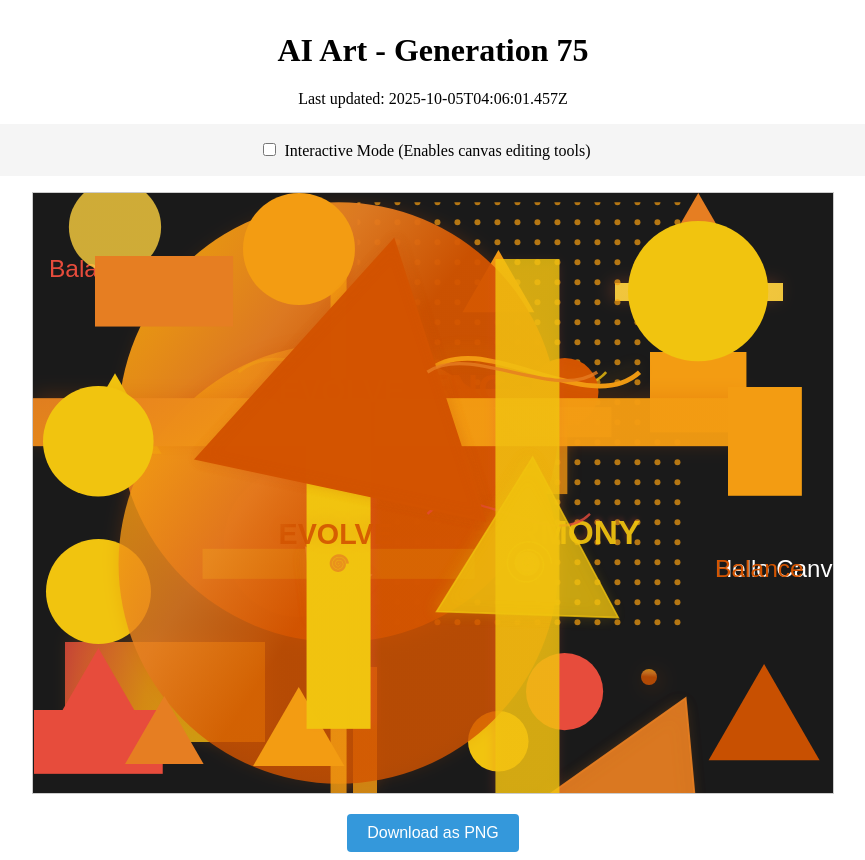
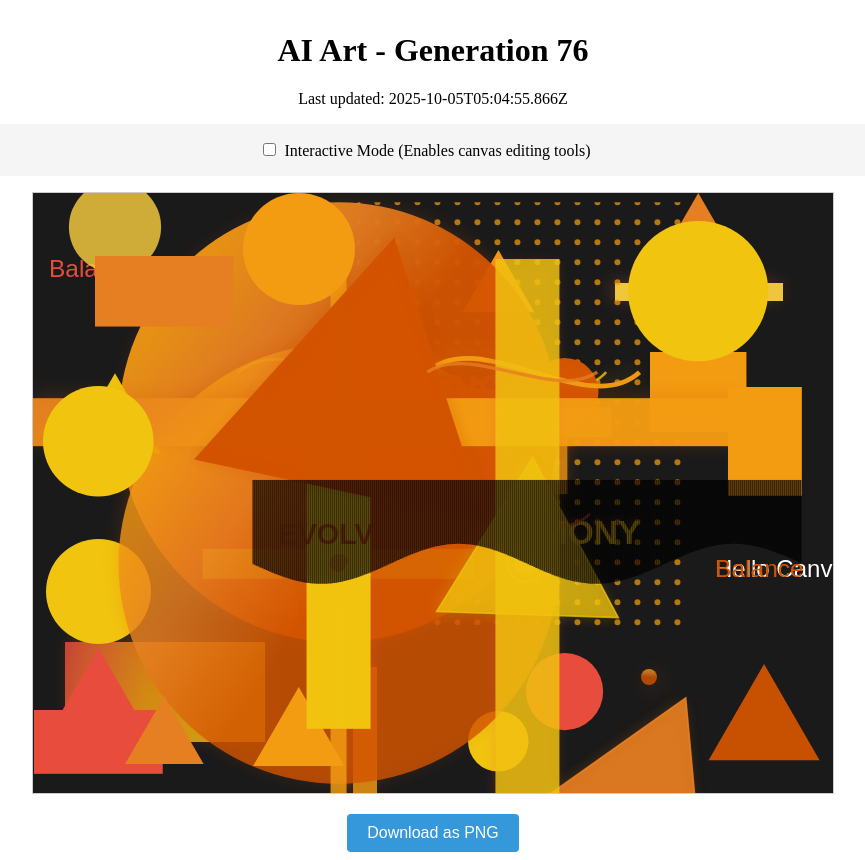
Before and after one commit to mcclowes/ai-art, a React (Vite) app: page / in a window 1280 px wide. Shown: the whole page, without its empty margins (207-1072 px from the left). Built offline with nearby package versions, Linux system fonts and the light colour scheme.

Commit message:
Improve artwork - Generation 76

```diff
--- a/src/artwork-state.ts
+++ b/src/artwork-state.ts
@@ -1004,9 +1004,20 @@ export const artworkState: ArtworkState = {
       "strokeWidth": 3.263563439669062,
       "opacity": 0.8,
       "id": "curve_1759637161457"
+    },
+    {
+      "type": "rectangle",
+      "x": 219.43757725587142,
+      "y": 286.82818294190355,
+      "width": 550,
+      "height": 168,
+      "fillStyle": "#f1c40f",
+      "pattern": "waves",
+      "opacity": 0.7568199897518526,
+      "id": "pattern_rect_1759640695866"
     }
   ],
-  "generation": 75,
-  "lastUpdated": "2025-10-05T04:06:01.457Z",
+  "generation": 76,
+  "lastUpdated": "2025-10-05T05:04:55.866Z",
   "cycleStarted": "2025-10-02T02:29:58.080Z"
 };
```
